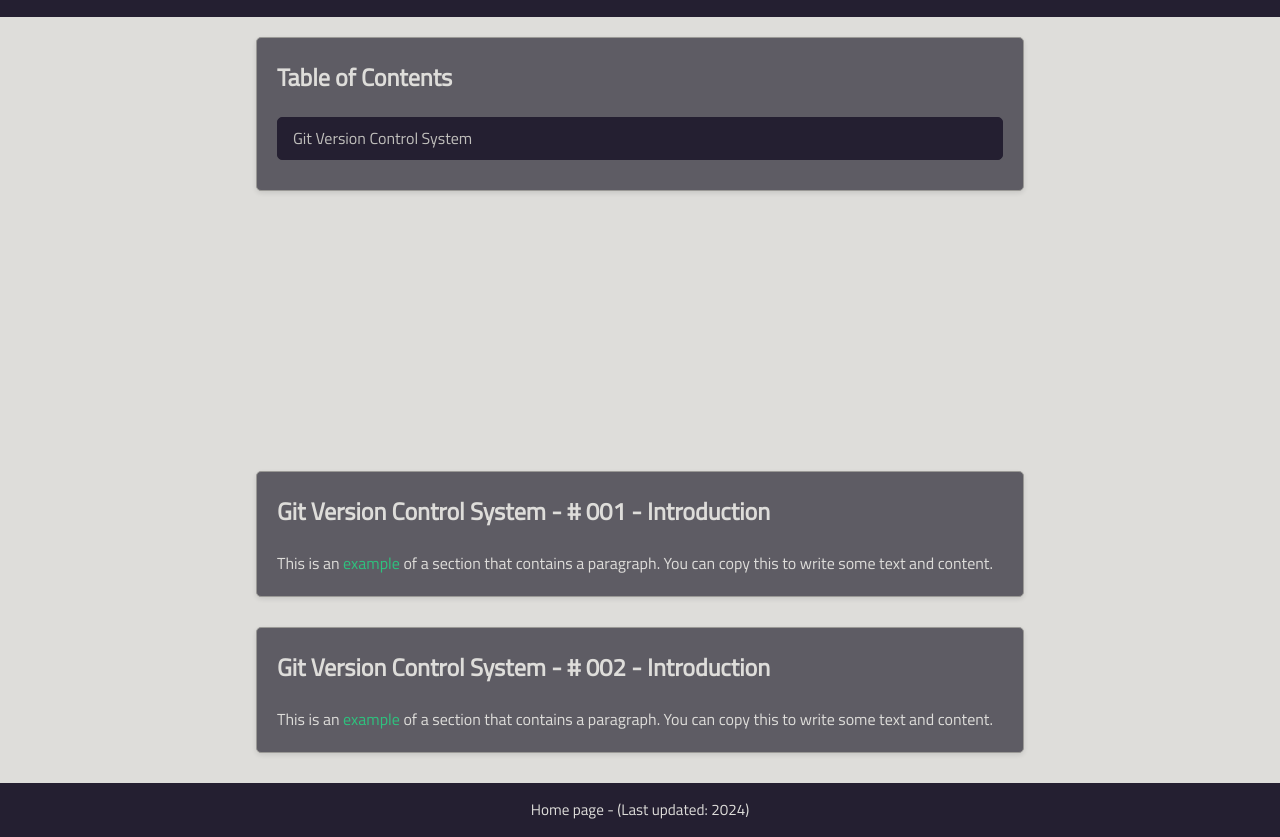
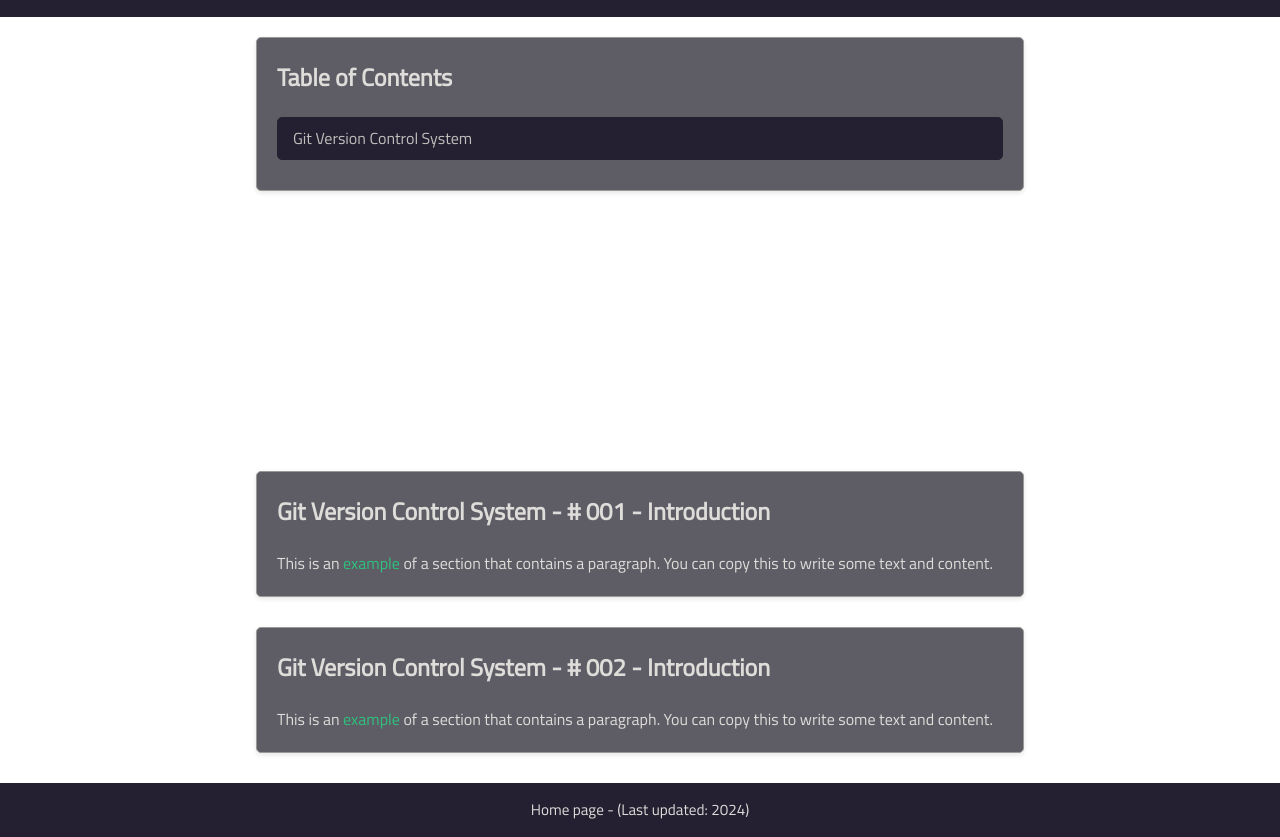
Before and after one commit to Saviz-Mohammadi/UFO_Coder, a plain HTML site: page index.html in a window 1280 px wide. Shown: the part 74-911 px from the top of the page. Drawn offline with Linux system fonts and the light colour scheme.

Commit message:
Made some changes to the theme

```diff
--- a/css/styles.css
+++ b/css/styles.css
@@ -79,7 +79,7 @@
 
     /* Main empty background */
     --main-fg: var(--Light_3);
-    --main-bg: var(--Light_3);
+    --main-bg: var(--Light_1);
 
     /* Menu that appreas when Clicking the Hamburger menu */
     --menu-fg: var(--Light_4);
```
